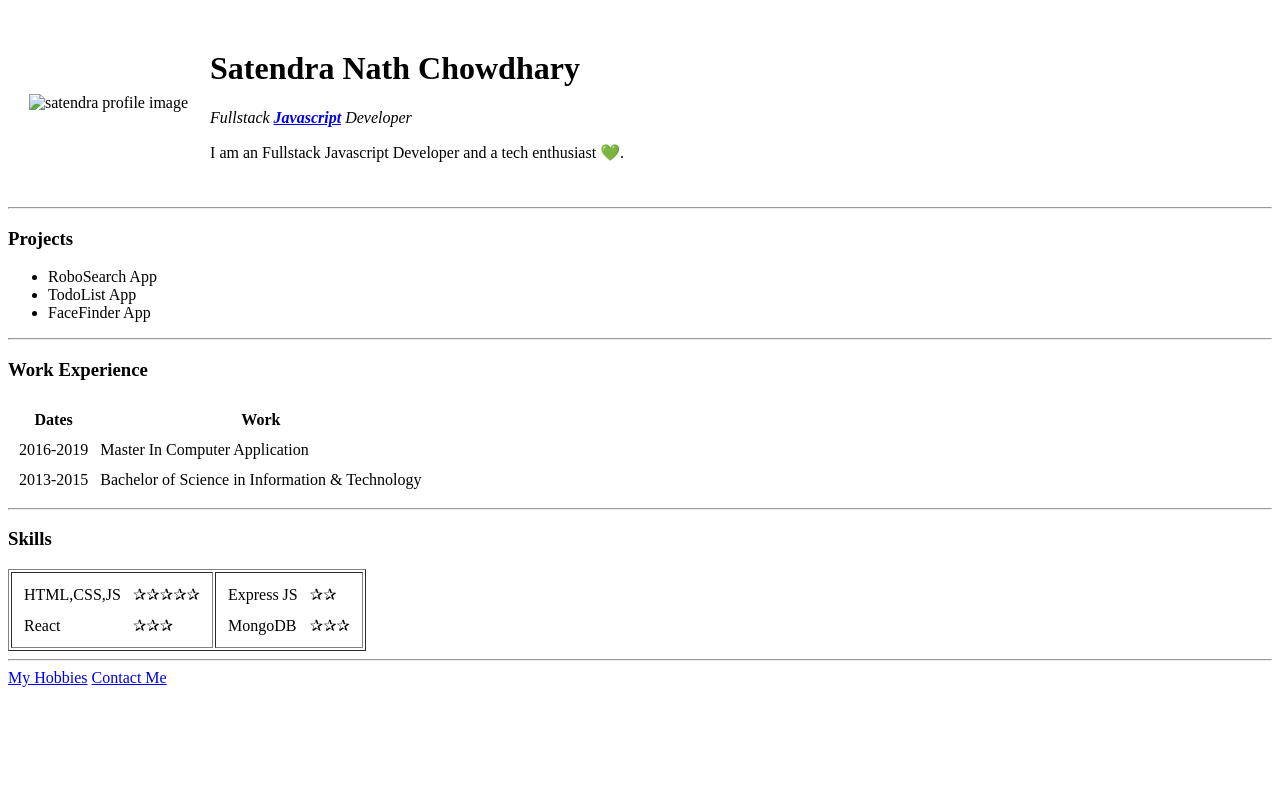
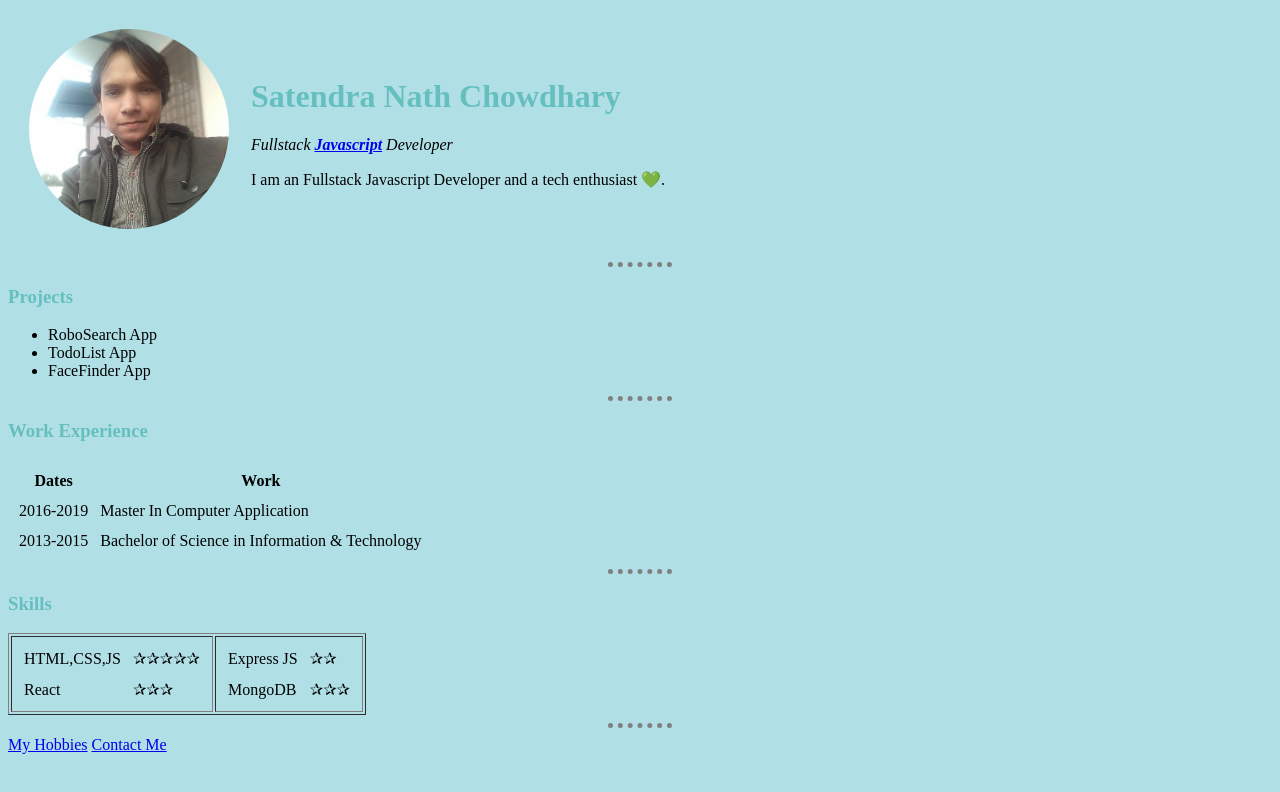
Before and after one commit to satendrachowdhary/CV, a plain HTML site: page index.html in a window 1280 px wide. Drawn offline with Linux system fonts and the light colour scheme; the site is published under a folder, as on GitHub Pages, so addresses that start at the root find nothing.

Commit message:
Update index.html

```diff
--- a/index.html
+++ b/index.html
@@ -4,13 +4,13 @@
     <meta charset="UTF-8" />
     <meta name="viewport" content="width=device-width, initial-scale=1.0" />
     <title>Satendra Personal Site</title>
-    <link rel="stylesheet" href="/css/style.css" />
+    <link rel="stylesheet" href="css/style.css" />
   </head>
   <body>
     <table cellspacing="20">
       <tr>
         <td>
-          <img src="/img/satendra.jpg" alt="satendra profile image" />
+          <img src="img/satendra.jpg" alt="satendra profile image" />
         </td>
         <td>
           <h1>Satendra Nath Chowdhary</h1>
```
